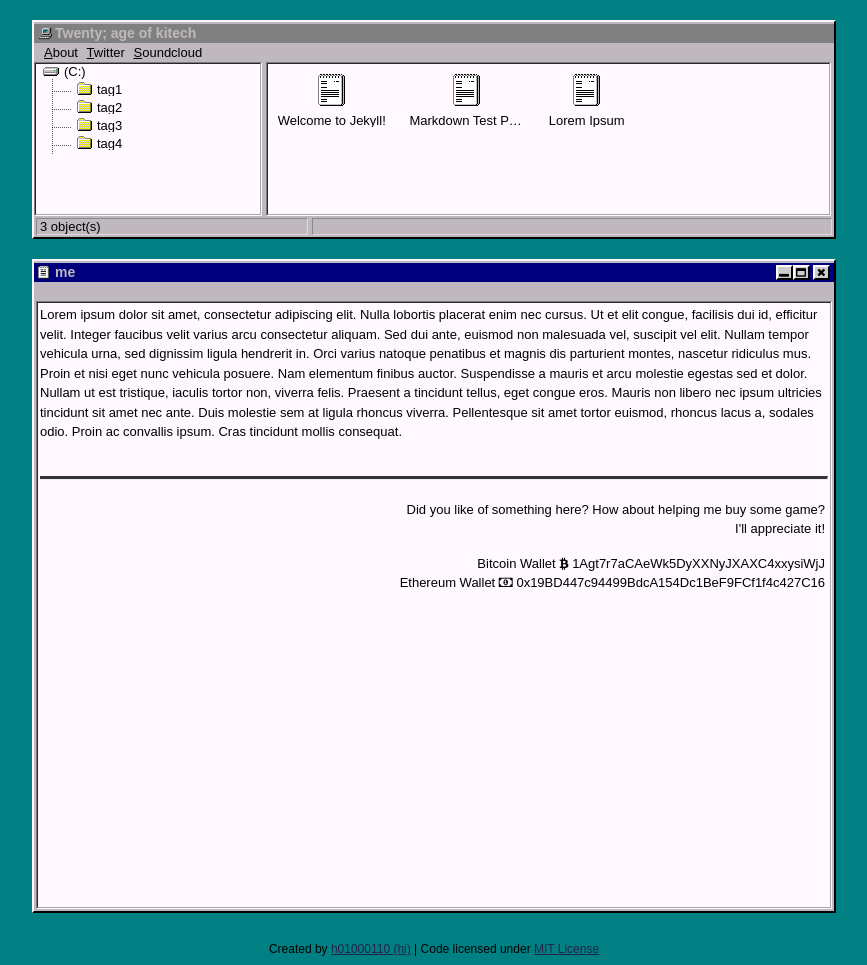
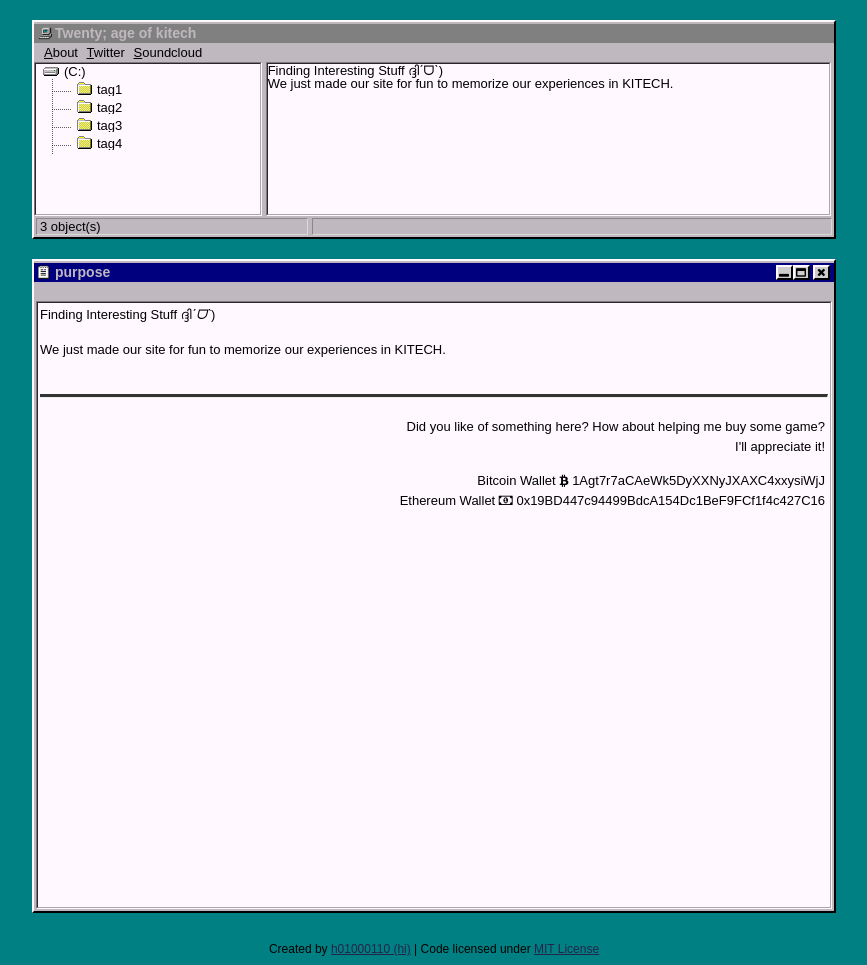
Before and after one commit to twenty-kitech/twenty-kitech.github.io, a Jekyll site: the page built from me/index.md, in a window 1280 px wide. Shown: the whole page, without its empty margins (206-1073 px from the left). Built offline with Jekyll 4.4.1, drawn with Linux system fonts in a browser that asks for light colours.

Commit message:
Update index.md

```diff
--- a/me/index.md
+++ b/me/index.md
@@ -1,6 +1,8 @@
 ---
 layout: me
-title: me
+title: purpose
 ---
 
-Lorem ipsum dolor sit amet, consectetur adipiscing elit. Nulla lobortis placerat enim nec cursus. Ut et elit congue, facilisis dui id, efficitur velit. Integer faucibus velit varius arcu consectetur aliquam. Sed dui ante, euismod non malesuada vel, suscipit vel elit. Nullam tempor vehicula urna, sed dignissim ligula hendrerit in. Orci varius natoque penatibus et magnis dis parturient montes, nascetur ridiculus mus. Proin et nisi eget nunc vehicula posuere. Nam elementum finibus auctor. Suspendisse a mauris et arcu molestie egestas sed et dolor. Nullam ut est tristique, iaculis tortor non, viverra felis. Praesent a tincidunt tellus, eget congue eros. Mauris non libero nec ipsum ultricies tincidunt sit amet nec ante. Duis molestie sem at ligula rhoncus viverra. Pellentesque sit amet tortor euismod, rhoncus lacus a, sodales odio. Proin ac convallis ipsum. Cras tincidunt mollis consequat.
+Finding Interesting Stuff ദ്ദി*ˊᗜˋ*)
+
+We just made our site for fun to memorize our experiences in KITECH.
```
